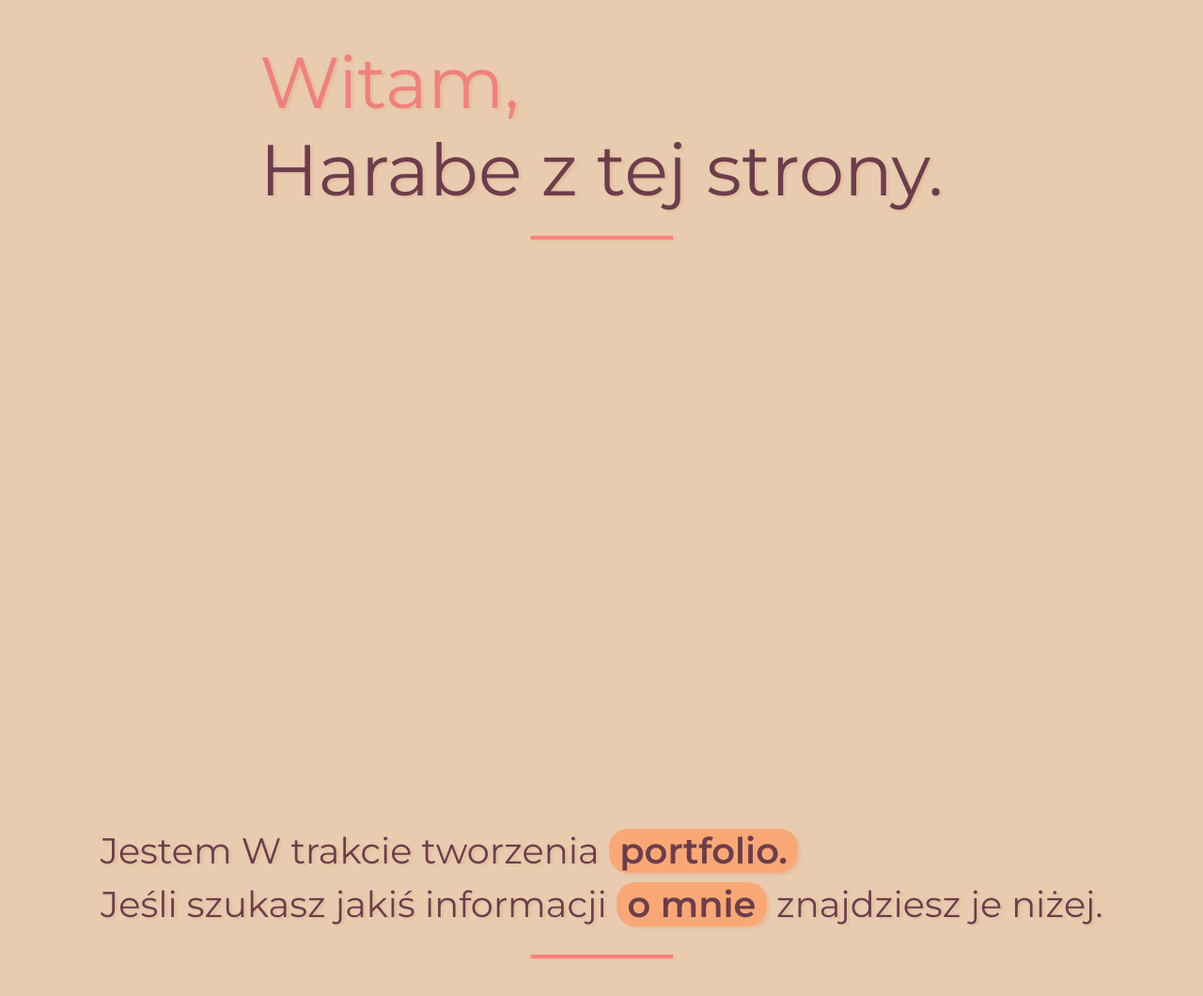
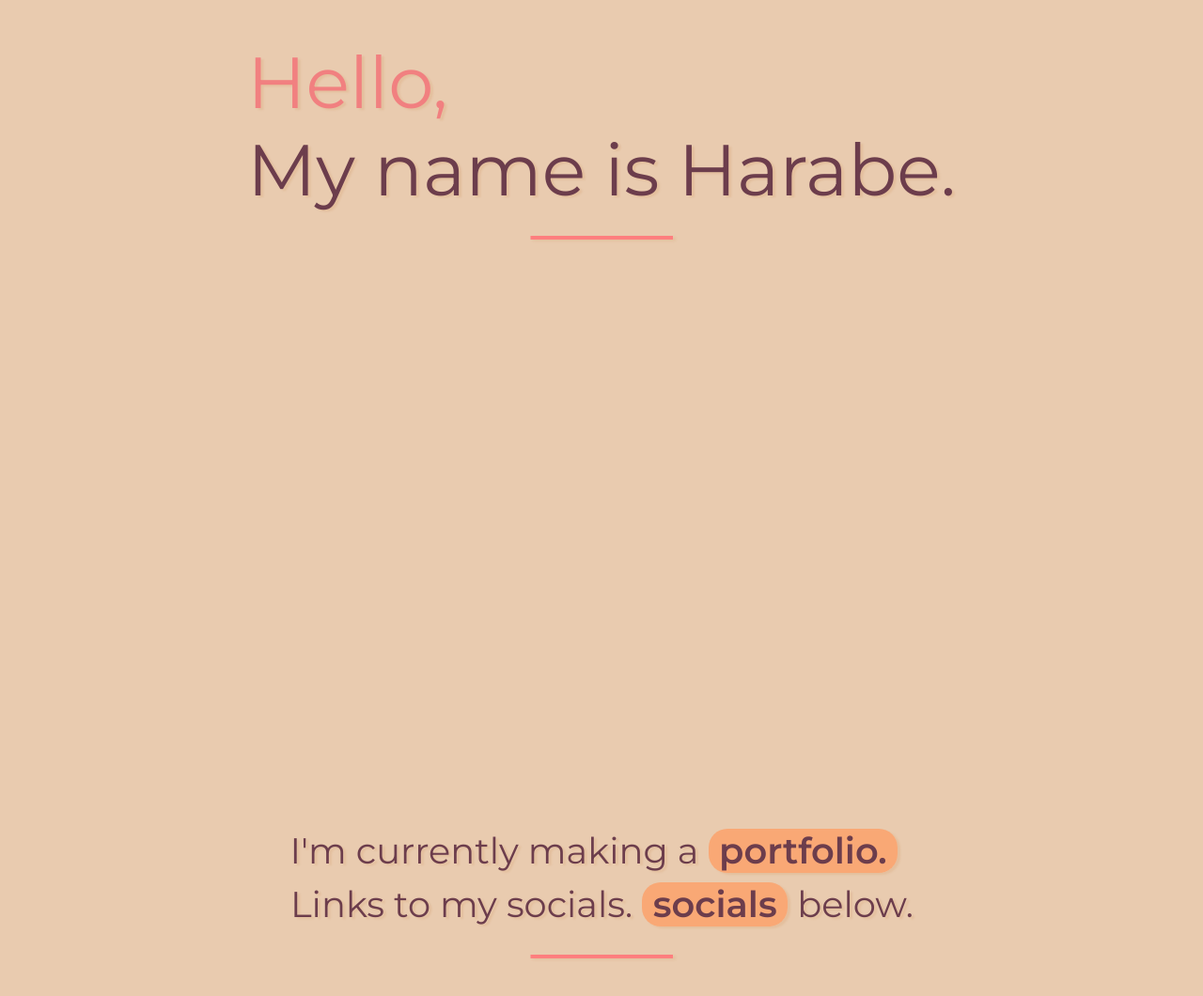
Before and after one commit to Harabe-x/Harabinho_Page, a plain HTML site: page index.html in a window 1280 px wide. Shown: the part 240-1300 px from the top of the page at 94% size. Drawn offline with nearby package versions, Linux system fonts and the light colour scheme.

Commit message:
Update index.html

```diff
--- a/index.html
+++ b/index.html
@@ -13,21 +13,22 @@
 <body>
     <section class="centered">
         <div>
-            <h1 class="hero__header pink__colored" data-aos="fade-right">Witam,</h1>
-            <h1 class="hero__header" data-aos="fade-left">Harabe z tej strony.</h1>
+            <h1 class="hero__header pink__colored" data-aos="fade-right">Hello,</h1>
+            <h1 class="hero__header" data-aos="fade-left">My name is Harabe.</h1>
         </div>
         <img src="images/elements/png/line_short.png" alt="line" class="divider__line" data-aos="flip-left">
     </section>
     <section class="centered">
         <div>
             <h1 class="about__header" data-aos="zoom-out">
-                Jestem W trakcie tworzenia
+                I'm currently making a
+
                 <span class="orange__highlight">portfolio.</span>
             </h1>
             <h1 class="about__header" data-aos="flip-down">
-                Jeśli szukasz jakiś informacji
-                <span class="orange__highlight"> o mnie</span>
-                znajdziesz je niżej.
+                Links to my socials.
+                <span class="orange__highlight">socials</span>
+                 below.
             </h1>
         </div>
         <img src="images/elements/png/line_short.png" alt="line" class="divider__line" data-aos="flip-left">
```
